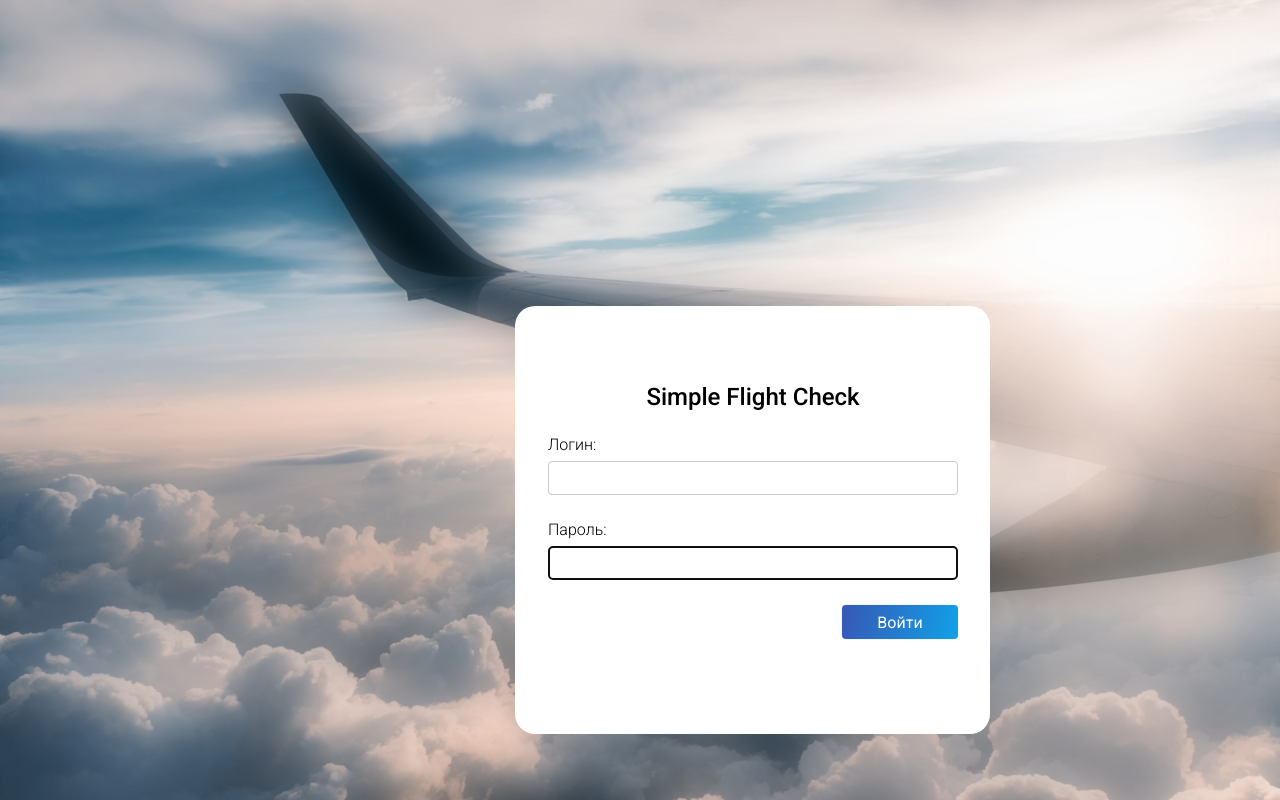
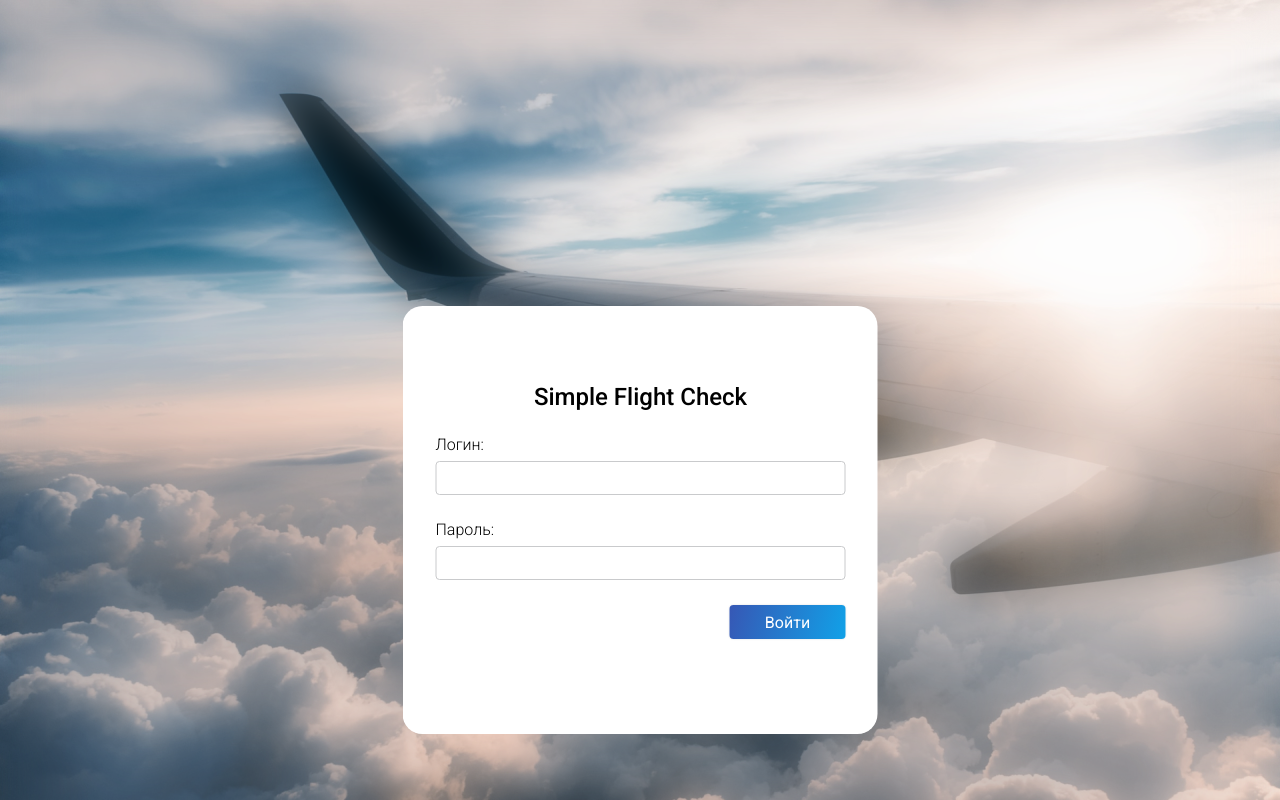
Before and after one commit to Maksim1509/Simple_Flight_Check, a React (Create React App) app: page / in a window 1280 px wide. Both pictures are taken after a click on the label "Пароль:". Shown: the top 800 px of the page. Built offline with nearby package versions, Linux system fonts and the light colour scheme; what store would draw is missing.

Commit message:
Added login validation

```diff
--- a/package.json
+++ b/package.json
@@ -8,6 +8,7 @@
     "@testing-library/react": "^11.2.3",
     "@testing-library/user-event": "^12.6.0",
     "axios": "^0.21.1",
+    "classnames": "^2.2.6",
     "formik": "^2.2.6",
     "react": "^17.0.1",
     "react-dom": "^17.0.1",
@@ -20,7 +21,8 @@
     "slick-carousel": "^1.8.1",
     "store": "^2.0.12",
     "unirest": "^0.6.0",
-    "web-vitals": "^0.2.4"
+    "web-vitals": "^0.2.4",
+    "yup": "^0.32.8"
   },
   "scripts": {
     "start": "react-scripts start",
--- a/src/App.scss
+++ b/src/App.scss
@@ -25,14 +25,14 @@
 // ==================== Form
 .form {
   position: absolute;
-  left: 515px;
+  left: 50%;
+  transform:translate(-50%);
   top: 306px;
   width: 410px;
   height: 338px;
   padding-top: 53px;
   padding-bottom: 37px;
   padding: 53px 32px 37px 33px;;
-  margin: 0 auto;
   background-color: #FFFFFF;
   border-radius: 20px;
   &:hover {
@@ -52,6 +52,9 @@
   font-size: 16px;
   line-height: 19px;
   cursor: pointer;
+  &--invalid {
+    color: #EB1717;
+  }
 }
 .form-field {
   width: 100%;
@@ -59,6 +62,23 @@
   border: 1px solid #C9CACC;
   box-sizing: border-box;
   border-radius: 4px;
+  outline: none;
+  &--invalid {
+    border-color:#EB1717;
+    color: #EB1717;
+  }
+}
+.invalid-feedback {
+  font-style: normal;
+  font-weight: 300;
+  font-size: 12px;
+  line-height: 14px;
+  color: #EB1717;
+  position: absolute;
+  margin-top: 3px;
+}
+.form-field-container {
+  position: relative;
 }
 .form-login {
   margin-bottom: 25px;
@@ -85,6 +105,7 @@
   box-shadow: 0px 0px 2px rgba(0, 0, 0, 0.15);
   border-radius: 4px;
   border: none;
+  outline: none;
   cursor: pointer;
   &:hover {
     box-shadow: 0px 0px 4px #99A0A3;
--- /dev/null
+++ b/src/components/LoginForm.jsx
@@ -0,0 +1,65 @@
+/* eslint-disable jsx-a11y/label-has-associated-control */
+import React from 'react';
+import { Formik, Form, Field } from 'formik';
+import { useDispatch } from 'react-redux';
+import { useHistory } from 'react-router-dom';
+import localStore from 'store';
+import cn from 'classnames';
+import { actions } from '../slices';
+import loginSchema from '../validate';
+
+const LoginForm = () => {
+  const dispatch = useDispatch();
+  const history = useHistory();
+  const submitHandle = (values, { resetForm }) => {
+    dispatch(actions.login());
+    resetForm();
+    localStore.set('isAuth', true);
+    history.push('/main');
+  };
+  const getInputClasses = (message) => cn({
+    'form-field': true,
+    'form-field--invalid': !!message,
+  });
+  const getLabelClasses = (message) => cn({
+    'form-label': true,
+    'form-label--invalid': !!message,
+  });
+
+  return (
+    <Formik
+      validationSchema={loginSchema}
+      initialValues={{ nickname: '', password: '' }}
+      onSubmit={submitHandle}
+    >
+      {({ errors }) => {
+        const nicknameError = errors.nickname;
+        const passwordError = errors.password;
+        return (
+          <Form className="form">
+            <h3 className="form-title">Simple Flight Check</h3>
+            <div className="form-login">
+              <label className={getLabelClasses(nicknameError)} htmlFor="nickname">Логин:</label>
+              <div className="form-field-container">
+                <Field className={getInputClasses(nicknameError)} type="email" id="nickname" name="nickname" />
+                {nicknameError && <div className="invalid-feedback">{nicknameError}</div>}
+              </div>
+            </div>
+            <div>
+              <label className={getLabelClasses(passwordError)} htmlFor="password">Пароль:</label>
+              <div className="form-field-container">
+                <Field className={getInputClasses(passwordError)} type="password" id="password" name="password" />
+                {passwordError && <div className="invalid-feedback">{passwordError}</div>}
+              </div>
+            </div>
+            <div className="form-btn">
+              <button className="btn" type="submit">Войти</button>
+            </div>
+          </Form>
+        );
+      }}
+    </Formik>
+  );
+};
+
+export default LoginForm;
--- a/src/pages/Login.jsx
+++ b/src/pages/Login.jsx
@@ -1,45 +1,11 @@
-/* eslint-disable jsx-a11y/label-has-associated-control */
 import React from 'react';
-import { Formik, Form, Field } from 'formik';
-import { useDispatch } from 'react-redux';
-import { useHistory } from 'react-router-dom';
-import localStore from 'store';
-import { actions } from '../slices';
+import LoginForm from '../components/LoginForm';
 
-const Login = () => {
-  const dispatch = useDispatch();
-  const history = useHistory();
-  const submitHandle = (values, { resetForm }) => {
-    dispatch(actions.login());
-    resetForm();
-    localStore.set('isAuth', true);
-    history.push('/main');
-  };
-
-  return (
-    <div className="login-page">
-      <div className="blur" />
-      <Formik
-        initialValues={{ nickname: '', password: '' }}
-        onSubmit={submitHandle}
-      >
-        <Form className="form">
-          <h3 className="form-title">Simple Flight Check</h3>
-          <div className="form-login">
-            <label className="form-label" htmlFor="nickname">Логин:</label>
-            <Field className="form-field" type="email" id="nickname" name="nickname" />
-          </div>
-          <div>
-            <label className="form-label" htmlFor="password">Пароль:</label>
-            <Field className="form-field" type="password" id="password" name="password" pattern="[A-Za-z]{8,20}" />
-          </div>
-          <div className="form-btn">
-            <button className="btn" type="submit">Войти</button>
-          </div>
-        </Form>
-      </Formik>
-    </div>
-  );
-};
+const Login = () => (
+  <div className="login-page">
+    <div className="blur" />
+    <LoginForm />
+  </div>
+);
 
 export default Login;
--- /dev/null
+++ b/src/validate.js
@@ -0,0 +1,14 @@
+import * as yup from 'yup';
+
+const loginSchema = yup.object().shape({
+  nickname: yup.string()
+    .email('Введите действительный адрес электронной почты.')
+    .required('Введите адрес электронной почты.'),
+  password: yup.string()
+    .matches(/^[a-zA-Z]+$/, 'Пароль должен содержать только буквы латинского алфавита.')
+    .required('Введите пароль.')
+    .min(8, 'Минимальная длинна пароля 8 символов.')
+    .max(16, 'Максимальная длинна пароля 16 символов.'),
+});
+
+export default loginSchema;
```
Also changed, not shown: 1 other file (tests, documents, lock files or other folders).
